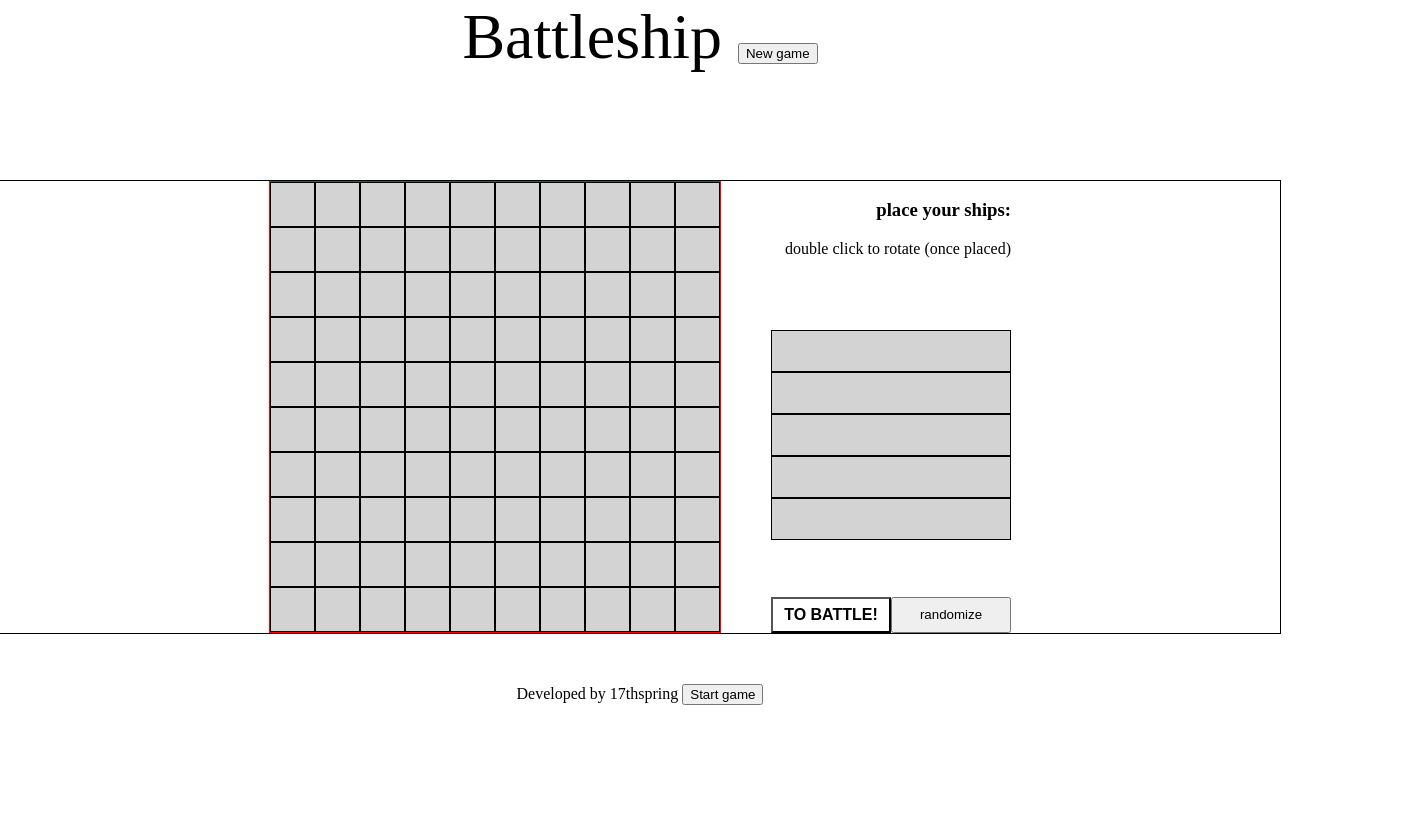
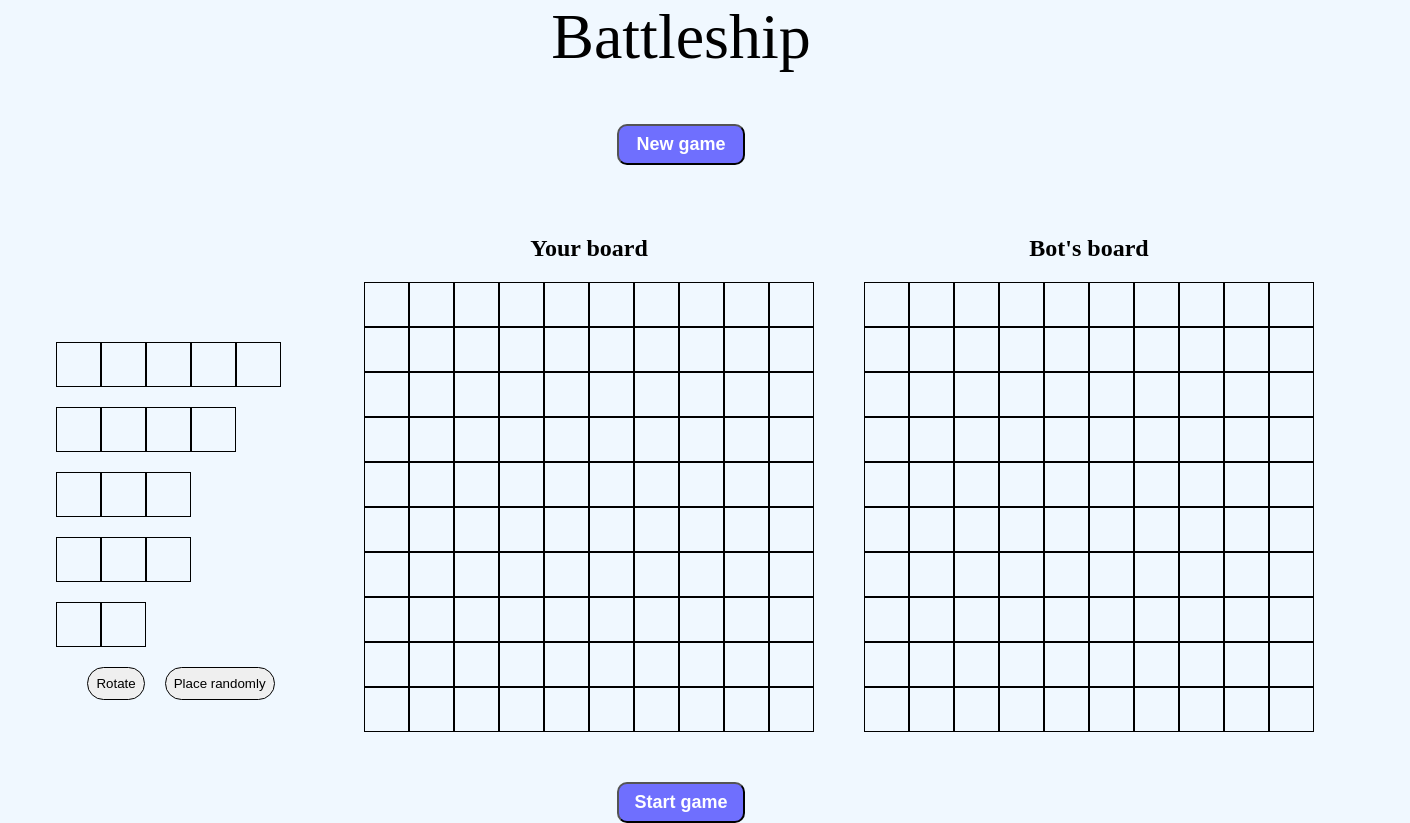
Before and after one commit to arskill11/battleship, a website built with webpack: page src/index.html in a window 1280 px wide. Shown: the whole page, 1410 px wide, since content can reach past the window. Before the commit the page ends 800 px from the top, so only its background shows below. Built offline with nearby package versions, Linux system fonts and the light colour scheme.

Commit message:
Added ship choice functionality

```diff
--- a/src/dom.js
+++ b/src/dom.js
@@ -1,30 +1,49 @@
 import Game from "./game";
-import setup from "./shipChoice";
+import shipTypes from "./shipTypes";
 
 const container = document.querySelector('.content');
 const newGameBtn = document.querySelector('.newGameBtn');
 const victoryDialog = document.querySelector('.victoryDialog');
 newGameBtn.addEventListener('click', newGame);
 
+let currentFleet = {};
 const game = Game();
 newGame();
 
 function startGame(player1, player2) {
   game.createNewGame(player1, player2);
-  drawGame();
+
+  const botCells = document.querySelectorAll('.bot-cell');
+  botCells.forEach(c => {
+    c.addEventListener('click', getAttack);
+  });
 }
 
 function newGame() {
   clearField(container);
   const newPlayer = game.createPlayer('Newbie', 1);
   const newBot = game.createPlayer(false, 2);
-  // newPlayer.gameboard.placeAllShipsRandomly();
-  drawSetup(newPlayer);
   newBot.gameboard.placeAllShipsRandomly();
   const startGameBtn = document.querySelector('.startGameBtn');
+  game.createNewGame(newPlayer, newBot);
+  drawGame();
+
+  document.querySelector('.placeRandomlyButton')
+  .addEventListener('click', (e) => {
+    newPlayer.gameboard.placeAllShipsRandomly();
+    populateBoard(newPlayer, document.querySelector('.board'));
+    currentFleet = {};
+    document.querySelectorAll('.cell').forEach(cell => {
+      cell.removeEventListener('click', handleMouseClick);
+      cell.removeEventListener('mouseover', handleMouseOver);
+      cell.removeEventListener('mouseleave', handleMouseLeave);
+    })
+  })
+
   startGameBtn.addEventListener('click', (e) => {
     if (newPlayer.gameboard.placedShips.length === 5) {
       startGame(newPlayer, newBot);
+      container.removeChild(document.querySelector('.shipSetupContainer'));
     }
   })
 }
@@ -40,45 +59,186 @@ function drawGame() {
   const oneContainer = drawBoardContainer(game.player1);
   const twoContainer = drawBoardContainer(game.player2);
   populateBoard(game.player1, oneContainer.querySelector('.board'));
-  container.append(oneContainer, twoContainer);
+  const shipC = shipChoice();
+  container.append(shipC, oneContainer, twoContainer);
 }
 
-function drawSetup(player) {
-  clearContainer(container);
-  const setupBoard = setup.drawSetupBoard(player, drawBoardContainer(player));
-  const setupShips = setup.drawSetupShips();
-  const ships = setupShips.querySelectorAll('.setup-ship-box');
-  container.append(setupBoard, setupShips);
+function shipChoice() {
+  const shipSetupContainer = document.createElement('div');
+  shipSetupContainer.classList.add('shipSetupContainer');
+
+  const shipSetupBtnContainer = document.createElement('div');
+  shipSetupBtnContainer.classList.add('shipSetupButtons');
+
+  const rotateBtn = document.createElement('button');
+  rotateBtn.classList.add('rotate-button');
+  rotateBtn.textContent = 'Rotate';
+
+  const placeShipsRandomlyBtn = document.createElement('button');
+  placeShipsRandomlyBtn.classList.add('placeRandomlyButton');
+  placeShipsRandomlyBtn.textContent = 'Place randomly';
+
+  rotateBtn.addEventListener('click', (e) => {
+    currentFleet.dir = currentFleet.dir === 'horizontal' ?
+    currentFleet.dir = 'vertical' : 'horizontal';
+  });
+
+  for (let ship in shipTypes) {
+    shipSetupContainer.appendChild(drawShip(shipTypes[ship]));
+  }
+
+  shipSetupBtnContainer.appendChild(rotateBtn);
+  shipSetupBtnContainer.appendChild(placeShipsRandomlyBtn);
+  shipSetupContainer.appendChild(shipSetupBtnContainer);
+
+  return shipSetupContainer;
 }
 
-function clearContainer(container) {
-  while (container.firstChild) container.removeChild(container.firstChild);
+function drawShip(ship) {
+  const shipContainer = document.createElement('div');
+  shipContainer.classList.add('shipContainer');
+  shipContainer.id = `${ship.class}-home`;
+
+  const shipBox = document.createElement('div');
+  shipBox.id = ship.class;
+  shipBox.dataset.length = ship.size;
+  shipBox.classList.add('shipBox');
+
+  shipBox.addEventListener('click', () => {
+    shipBox.classList.add('chosenShip');
+    currentFleet = {
+      ...ship,
+      dir: 'horizontal',
+    };
+    console.log(currentFleet);
+  });
+
+  for (let i = 0; i < ship.size; i++) {
+    const shipCell = document.createElement('div');
+    shipCell.classList.add('shipCell');
+    shipCell.dataset.shipId = ship.id;
+    shipCell.dataset.number = i;
+    shipBox.appendChild(shipCell);
+  }
+
+  shipContainer.appendChild(shipBox);
+  return shipContainer;
 }
 
 function drawBoardContainer(player) {
   const boardContainer = document.createElement('div');
   boardContainer.classList.add('boardCont');
+  const boardHeader = document.createElement('h2');
+  boardHeader.classList.add('boardHeader');
+  if (player.isAI) {
+    boardHeader.textContent = 'Bot\'s board';
+  } else {
+    boardHeader.textContent = 'Your board';
+  }
   const playerBoard = drawBoard(player);
-  boardContainer.append(playerBoard);
+  boardContainer.appendChild(boardHeader);
+  boardContainer.appendChild(playerBoard);
   return boardContainer;
+}
+
+function handleMouseOver(e) {
+  let row = e.target.getAttribute('data-row');
+  let col = e.target.getAttribute('data-col');
+  changeClassOnHover(row, col, 'add');
+}
+
+function changeClassOnHover(row, col, option) {
+  const playerBoard = document.querySelector('.board');
+  if (option === 'add') {
+    if (currentFleet.dir === 'horizontal' && +currentFleet.size + +col <= 10) {
+      for (let i = 0; i < currentFleet.size; i++) {
+        playerBoard.querySelector(`[data-row='${row}'][data-col='${col}']`).classList.add('hovered');
+        col++;
+      }
+    }
+    if (currentFleet.dir === 'vertical' && +currentFleet.size + +row <= 10) {
+      for (let i = 0; i < currentFleet.size; i++) {
+        playerBoard.querySelector(`[data-row='${row}'][data-col='${col}']`).classList.add('hovered');
+        row++;
+      }
+    }
+  }
+  else if (option === 'remove') {
+    if (currentFleet.dir === 'horizontal' && +currentFleet.size + +col <= 10) {
+      for (let i = 0; i < currentFleet.size; i++) {
+        playerBoard.querySelector(`[data-row='${row}'][data-col='${col}']`).classList.remove('hovered');
+        col++;
+      }
+    }
+    if (currentFleet.dir === 'vertical' && +currentFleet.size + +row <= 10) {
+      for (let i = 0; i < currentFleet.size; i++) {
+        playerBoard.querySelector(`[data-row='${row}'][data-col='${col}']`).classList.remove('hovered');
+        row++;
+      }
+    }
+  }
+}
+
+function handleMouseLeave(e) {
+  let row = e.target.getAttribute('data-row');
+  let col = e.target.getAttribute('data-col');
+  changeClassOnHover(row, col, 'remove');
+}
+
+function handleMouseClick(row, col, player) {
+  const playerBoard = document.querySelector('.board');
+  for (let sh in shipTypes) {
+    if (currentFleet.id == shipTypes[sh].id &&
+    player.gameboard.checkValidPlacement(currentFleet.size, [row, col], currentFleet.dir).isValid) {
+      player.gameboard.placeShip(sh, [row, col], currentFleet.dir);
+      changeClassOnHover(row, col, 'remove');
+      removeSetupShip(shipTypes[sh].class);
+    }
+  }
+  populateBoard(player, playerBoard);
+}
+
+function removeSetupShip(shipClass) {
+  const shipContainer = document.querySelector('.shipSetupContainer');
+  const setupShips = document.querySelectorAll('.shipContainer');
+  setupShips.forEach(ship => {
+    if (ship.id  === `${shipClass}-home`) {
+      ship.removeChild(ship.firstChild);
+      currentFleet = {};
+    }
+  })
 }
 
 function drawBoard(player) {
   const board = document.createElement('div');
-  board.classList.add('board');
-  board.classList.add('dropzone');
+  if (player.isAI) {
+    board.classList.add('bot-board');
+  } else {
+    board.classList.add('board');
+  }
+
   for (let row = 0; row < 10; row++) {
     for (let col = 0; col < 10; col++) {
       const cell = document.createElement('div');
-      cell.classList.add('cell');
+      if (player.isAI) {
+        cell.classList.add('bot-cell');
+      } else {
+        cell.classList.add('cell');
+      }
       cell.dataset.player = player ? player.number : 0;
       cell.dataset.row = row;
       cell.dataset.col = col;
+      if (player && !player.isAI) {
+        cell.addEventListener('mouseover', handleMouseOver);
+        cell.addEventListener('mouseleave', handleMouseLeave);
+        cell.addEventListener('click', (e) => {
+          let row = e.target.getAttribute('data-row');
+          let col = e.target.getAttribute('data-col');
+          handleMouseClick(row, col, player);
+        });
+      }
+
       board.appendChild(cell);
-
-      if (player && player.isAI) {
-        cell.addEventListener('click', getAttack);
-      }
     }
   }
   return board;
@@ -116,6 +276,7 @@ function attackAI(ai) {
 function markAttackedCell(cell, defendingPlayerNumber, result, ship) {
   if (result === 'hit') {
     cell.classList.add('cell-hit');
+    cell.textContent = '\u00D7';
     if (ship.isSunk()) {
       ship.squares.forEach(square => {
         const cell = document.querySelector(`[data-player='${defendingPlayerNumber}'][data-row='${square[0]}'][data-col='${square[1]}']`)
@@ -125,6 +286,7 @@ function markAttackedCell(cell, defendingPlayerNumber, result, ship) {
   }
   if (result === 'missed') {
     cell.classList.add('cell-missed');
+    cell.textContent = '\u2022';
   }
 }
 
@@ -178,3 +340,5 @@ function showVictoryDialog(winner) {
   victoryDialog.appendChild(closeBtn);
   victoryDialog.showModal();
 }
+
+export default container;
--- a/src/gameboard.js
+++ b/src/gameboard.js
@@ -45,19 +45,19 @@ function Gameboard() {
     let squaresAround = [];
     let squares = [];
     for (let i = 0; i < shipLength; i++) {
-      squares.push([row, col]);
+      squares.push([+row, +col]);
       axis === 'horizontal' ? col++ : row++;
     }
     if (axis === 'horizontal') {
-      for (let i = rowStatic - 1; i <= rowStatic + 1; i++) {
-        for (let j = colStatic - 1; j <= colStatic + shipLength + 1; j++) {
+      for (let i = +rowStatic - 1; i <= +rowStatic + 1; i++) {
+        for (let j = +colStatic - 1; j <= +colStatic + shipLength; j++) {
           squaresAround.push([i, j]);
         }
       }
     }
     else if (axis === 'vertical'){
-      for (let i = rowStatic - 1; i <= rowStatic + shipLength + 1; i++) {
-        for (let j = colStatic - 1; j <= colStatic + 1; j++) {
+      for (let i = +rowStatic - 1; i <= +rowStatic + shipLength; i++) {
+        for (let j = +colStatic - 1; j <= +colStatic + 1; j++) {
           squaresAround.push([i, j]);
         }
       }
@@ -79,8 +79,9 @@ function Gameboard() {
     })
 
     return {
-      isValid: squaresValid && squaresAroundValid,
+      isValid: squaresAroundValid,
       squares,
+      squaresAround
     }
   }
 
--- a/src/index.html
+++ b/src/index.html
@@ -9,14 +9,13 @@
   <dialog class="victoryDialog">
   </dialog>
   <div class="container">
-    <header class="header">Battleship
+    <div class="headerContainer">
+      <header class="header">Battleship</header>
       <button class="newGameBtn">New game</button>
-    </header>
+    </div>
     <div class="content">
       </div>
-    <footer class="footer">Developed by 17thspring
       <button class="startGameBtn">Start game</button>
-    </footer>
   </div>
 
 </body>
--- a/src/player.js
+++ b/src/player.js
@@ -15,8 +15,6 @@ function Player(playerName, playerNumber) {
       }
       [row, col] = this.battleBot.attack(enemy);
     }
-    // const result = enemy.gameboard.receiveAttack(row, col);
-    // return result;
     const result = enemy.gameboard.receiveAttack(row, col);
     if (this.isAI){
       if (result[0] === 'hit') {
--- a/src/shipChoice.js
+++ /dev/null
@@ -1,64 +0,0 @@
-import shipTypes from './shipTypes';
-
-let player, board;
-
-function drawSetupBoard(setupPlayer, setupBoard) {
-  player = setupPlayer;
-  board = setupBoard;
-  return setupBoard;
-}
-
-function drawSetupShips() {
-  const setupShipsContainer = document.createElement('div');
-  setupShipsContainer.classList.add('setup-ships-container');
-  const setupShipsHeader = document.createElement('div');
-  setupShipsHeader.classList.add('setup-ships-header');
-  const setupShipsTitle = document.createElement('h3');
-  setupShipsTitle.textContent = 'place your ships:';
-  const setupShipsInfo = document.createElement('p');
-  setupShipsInfo.textContent = 'double click to rotate (once placed)';
-  const setupShipsOptions = document.createElement('div');
-  setupShipsOptions.classList.add('setup-ships-options');
-  const startGame = document.createElement('button');
-  startGame.classList.add('setup-button-start');
-  startGame.textContent = 'TO BATTLE!';
-  const randomShips = document.createElement('button');
-  randomShips.classList.add('setup-button-random');
-  randomShips.textContent = 'randomize';
-  setupShipsOptions.append(startGame, randomShips);
-  const shipList = document.createElement('div');
-  for (let ship in shipTypes) {
-      shipList.appendChild(drawShip(shipTypes[ship]));
-  }
-  setupShipsHeader.append(setupShipsTitle, setupShipsInfo)
-  setupShipsContainer.append(setupShipsHeader, shipList, setupShipsOptions);
-  return setupShipsContainer;
-}
-
-function drawShip(ship) {
-  const shipContainer = document.createElement('div');
-  shipContainer.classList.add('setup-ship');
-  shipContainer.id = `${ship.name}-home`;
-  const shipBox = document.createElement('div');
-  shipBox.id = ship.name;
-  shipBox.dataset.length = ship.length;
-  shipBox.classList.add('setup-ship-box');
-  for (let i = 0; i < ship.length; i++) {
-      const shipCell = document.createElement('div');
-      shipCell.classList.add('setup-ship-cell');
-      shipBox.appendChild(shipCell);
-  }
-
-  const shipName = document.createElement('p');
-  if (ship.name === 'patrol') shipName.textContent = 'patrol boat';
-  else shipName.textContent = ship.name;
-  shipContainer.append(shipName, shipBox);
-  return shipContainer;
-}
-
-const setup = {
-  drawSetupBoard,
-  drawSetupShips
-}
-
-export default setup;
--- a/src/style.css
+++ b/src/style.css
@@ -4,15 +4,33 @@ body {
   padding: 0;
   width: 100%;
   height: 100%;
+  background-color: aliceblue;
 }
 
 .container {
   width: 100%;
   display: grid;
-  grid-template-rows: 2fr 7fr 1fr;
+  grid-template-rows: 2fr 7fr 0.5sfr;
   justify-items: center;
   gap: 50px;
+}
 
+.headerContainer {
+  display: flex;
+  flex-direction: column;
+  align-items: center;
+  gap: 50px;
+}
+
+.headerContainer > button,
+.startGameBtn {
+  width: 8rem;
+  padding: 0.5rem;
+  border-radius: 10px;
+  font-size: 18px;
+  background-color: rgb(111, 111, 254);
+  color: white;
+  font-weight: bold;
 }
 
 header {
@@ -23,16 +41,16 @@ header {
 
 .content {
   width: 100%;
-  border: 1px solid black;
   display: flex;
   gap: 50px;
   justify-content: center;
+  padding: 0 3rem;
 }
 
-.board {
+.board,
+.bot-board {
   width: 450px;
   height: 450px;
-  border: 1px solid red;
   display: grid;
   grid-template-columns: repeat(10, 1fr);
   grid-template-rows: repeat(10, 1fr);
@@ -42,117 +60,108 @@ header {
   grid-area: 3 / 1 / -1 / -1;
 }
 
-.cell {
-  background-color: lightgray;
+.cell,
+.bot-cell {
+  background-color: aliceblue;
   border: 1px solid black;
 }
 
 .cell.cell-ship {
-  background-color: gray;
+  background-color: rgb(154, 255, 171);
 }
 
-.cell.cell-missed {
-  background-color: red;
+.cell.cell-missed,
+.bot-cell.cell-missed {
+  background-color: rgb(213, 234, 252);
+  display: flex;
+  align-items: center;
+  justify-content: center;
+  font-size: 30px;
 }
 
-.cell.cell-hit {
-  background-color: green;
+.cell.cell-hit,
+.bot-cell.cell-hit {
+  background-color: rgb(154, 203, 246);
+  display: flex;
+  align-items: center;
+  justify-content: center;
+  font-size: 30px;
+}
+
+.cell.cell-sunk,
+.bot-cell.cell-sunk {
+  background-color: rgb(65, 166, 255);
 }
 
 .cell.cell-sunk {
-  background-color: yellow;
+  background-color: rgb(36, 182, 60);
 }
 
-.setup-ships-container {
+.boardCont {
   display: flex;
   flex-direction: column;
-  justify-content: space-between;
-  width: var(--board-size);
-  height: calc(var(--board-size) + 25px);
-  text-align: right;
+  align-items: center;
 }
 
-.setup-ship-shiplist {
+.shipSetupContainer {
+  width: 250px;
   display: flex;
   flex-direction: column;
-  justify-content: center;
+  gap: 20px;
+  justify-content: flex-end;
+  align-items: center;
+  padding: 2rem 0.5rem;
 }
 
-.setup-ship {
-height: 40px;
-position: relative;
-display: flex;
-flex-direction: row-reverse;
-justify-content: space-between;
-align-items: center;
-background-color: lightgray;
-border: 1px solid black;
+.shipSetupContainer .shipContainer {
+  width: 250px;
+  height: 45px;
+  display: flex;
 }
 
-.setup-ship p {
-margin: 0;
-display: inline-block;
+.shipSetupContainer .shipContainer .shipBox {
+  display: flex;
+  flex-direction: row;
 }
 
-.setup-ship-box {
-cursor: grab;
-display: inline-flex;
-gap: 2px;
-position: relative;
-z-index: 20;
+.shipCell {
+  width: 43px;
+  height: 43px;
+  border: 1px solid black;
 }
 
-.setup-ship-vertical {
-flex-direction: column;
+.shipBox.rotated {
+  display: flex;
+  flex-direction: column;
 }
 
-.setup-ship-hide div {
-background-color: rgba(0, 0, 0, 0);
-opacity: 0.5;
+.cell.hovered {
+  background-color: rgb(196, 250, 193);
 }
 
-.setup-ship-dropped {
-position: absolute;
-left: -1px;
-top: -1px;
+.shipSetupButtons {
+  display: flex;
+  gap: 20px;
 }
 
-.ghost-ship {
-position: absolute;
-z-index: 200;
-opacity: 0.8;
+.shipSetupButtons > button {
+  padding: 0.5rem;
+  border-radius: 20px;
+  outline: none;
+  border: 1px solid black;
 }
 
-.ghost-ship>.setup-ship-cell {
-background-color: var(--cell-hover-color);
+.chosenShip {
+  background-color: rgb(196, 250, 193);
 }
 
-.setup-ship-cell {
-width: var(--cell-size);
-height: var(--cell-size);
-background-color: var(--cell-hover-color);
-border: 1px solid var(--cell-border-color);
+.victoryDialog {
+  padding: 5rem 7rem;
+  text-align: center;
+  border-radius: 20px;
 }
 
-.setup-ships-options {
-display: flex;
-justify-content: space-between;
+.victoryDialog > button {
+  padding: 1rem 2rem;
+  border-radius: 15px;
 }
-
-.setup-button-start,
-.setup-button-random {
-width: 120px;
-height: 36px;
-}
-
-.setup-button-start {
-font-weight: 600;
-font-size: 1rem;
-background-color: var(--hit-color);
-transition: transform 0.1s ease;
-}
-
-.setup-button-start-disabled {
-opacity: 0.5;
-pointer-events: none;
-}
```
Also changed, not shown: dist/filename2a5a89b1cc61c870a90c.js, dist/index.html.
